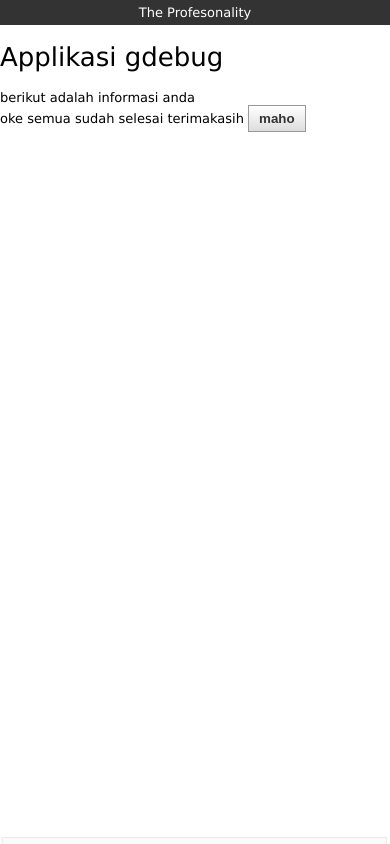
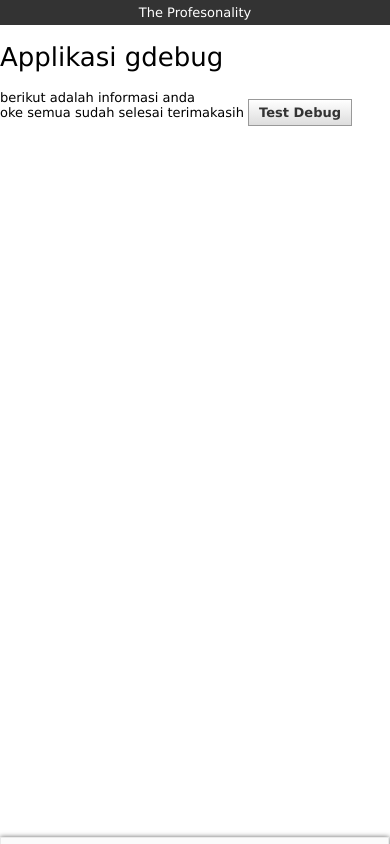
Before and after one commit to naupaw/pedox-droid, a plain HTML site: page index.html in a window 390 px wide. Drawn offline with Linux system fonts and the light colour scheme; some packages are replaced by stand-ins of ours.

Commit message:
Update index.html

```diff
--- a/index.html
+++ b/index.html
@@ -45,19 +45,20 @@ checkConnection();
 body{font-size:13px;padding:0;margin:0;font-family:Verdana, Geneva, sans-serif}
 h1,h2,h3{font-weight:normal;}
 #header{background:#333;color:#fff;padding:5px;text-align:center;}
-.menu-upsite{background:#fbfbfb;border:1px solid #eaeaea;padding:20px 10px;position:fixed;width:93%;bottom:-50px;margin-left:2px;}
-input[type=button]{
+.menu-upsite{background:#fbfbfb;border:1px solid #eaeaea;padding:20px 10px;position:fixed;width:94%;bottom:-50px;box-shadow:0px 0px 5px #666666;}
+a.maho{
 background: -webkit-gradient(linear, left top, left bottom, color-stop(0%,#ffffff), color-stop(100%,#dddddd));
 background: -webkit-linear-gradient(top, #ffffff 0%,#dddddd 100%);border:1px solid #999;
--webkit-tap-highlight-color: rgba(255, 255, 255, 0);
 padding:5px 10px;
 color:#333;
 font-weight:bold;
 outline:none;
+text-decoration:none;
 	}
-input[type=button]:active{
+a.maho:active{
 background: -webkit-gradient(linear, left top, left bottom, color-stop(0%,#dddddd), color-stop(100%,#ffffff));
 background: -webkit-linear-gradient(top, #dddddd 0%,#ffffff 100%);
+box-shadow:0px 0px 3px #666666 inset;
 }
 </style>
   </head>
@@ -68,7 +69,7 @@ berikut adalah informasi anda<br>
 <div id='info'>
 </div>
 oke semua sudah selesai terimakasih
-<input type="button" value="maho" onclick='alert("ente maho")'/>
+<a class='maho' href="javascript://" onclick='alert("ente maho")'>Test Debug</a>
 <div class='koneksi'></div>
 <div class='menu-upsite' style="bottom: -50px;" name="close">ngetes Menu button</div>
   </body>
```
